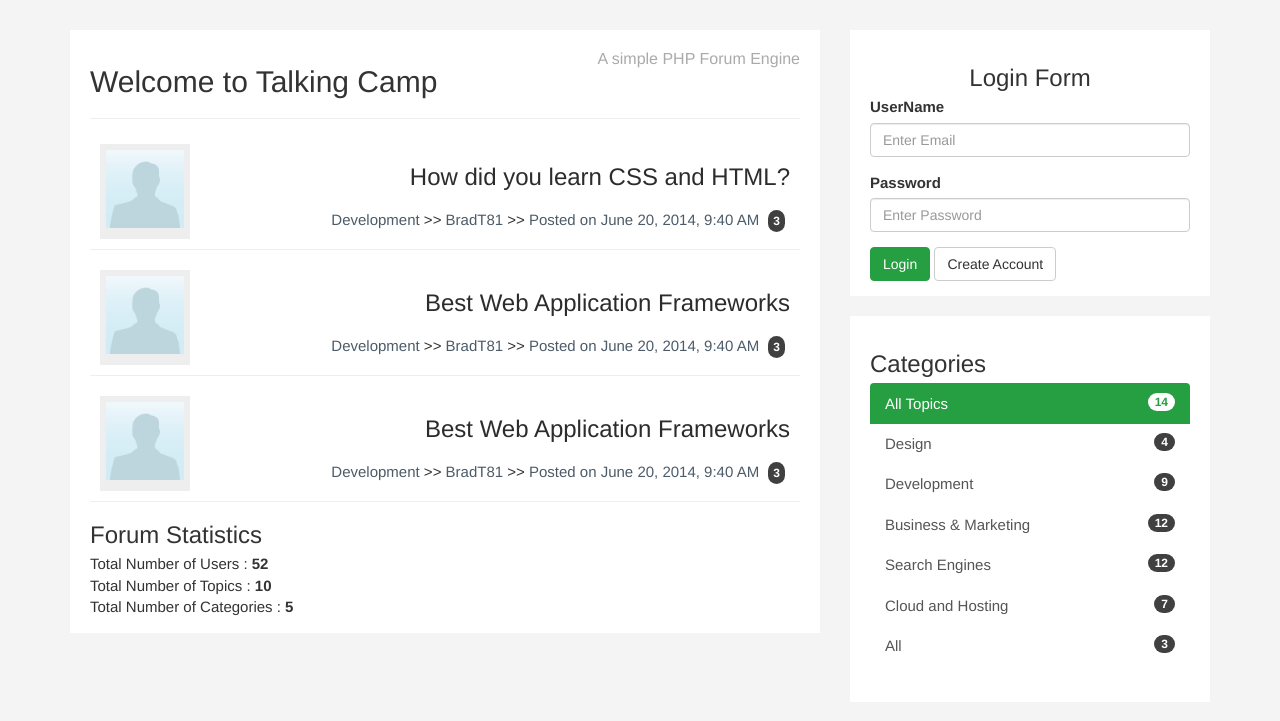
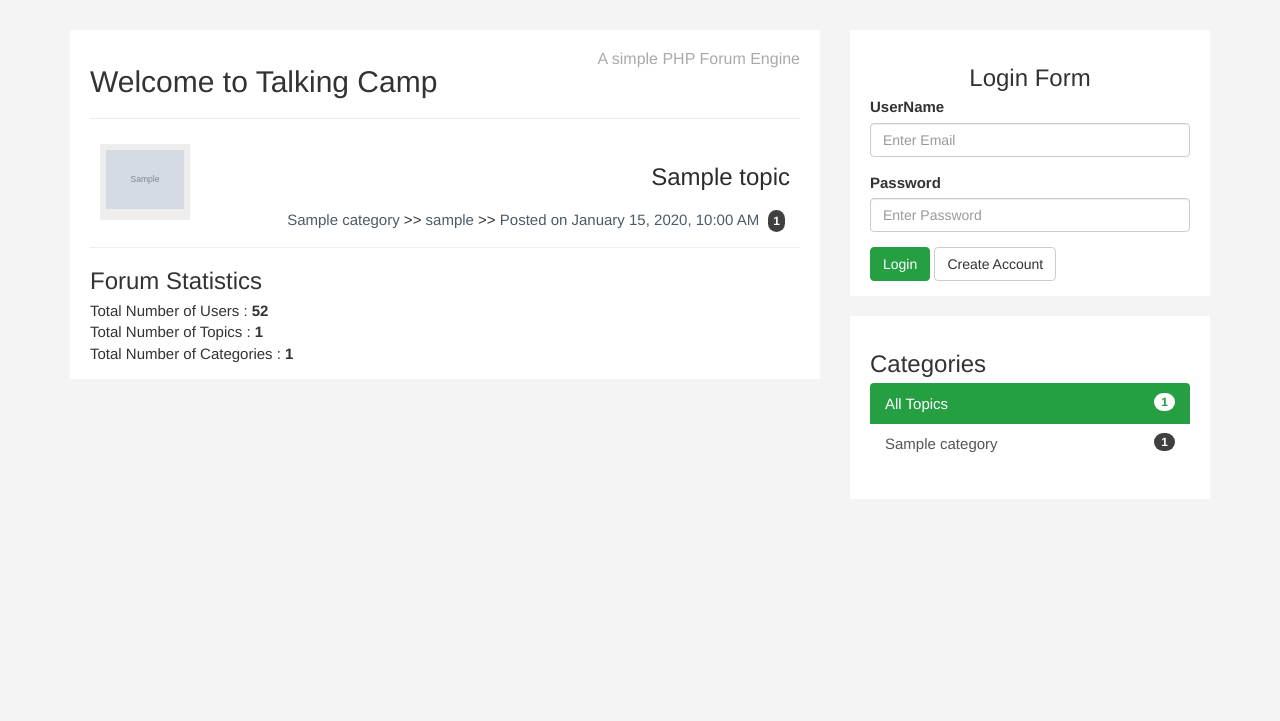
Before and after one commit to AgMyoMyint/TalkingCamp-Done-, a PHP site: page / in a window 1280 px wide. Shown: the part 50-771 px from the top of the page. Run offline with PHP 8.4, Linux system fonts and the light colour scheme; tables that the repository leaves empty or names only in its code hold one stand-in row (values such as "Sample post"); grey boxes marked "Sample" are stand-in pictures; some libraries are stand-ins or nearby versions.

Commit message:
Adding db to topics.php

```diff
--- a/core/ini.php
+++ b/core/ini.php
@@ -14,4 +14,5 @@ require_once ('helpers/db_helper.php');
 //Autoamated Classes
 function __autoload($class_name){
     require_once ('libraries/' .$class_name.'.php');
+
 }
--- a/helpers/db_helper.php
+++ b/helpers/db_helper.php
@@ -0,0 +1,44 @@
+<?php
+
+function replyCount($topic_id){
+    $db = new Database();
+    $db->query("SELECT * FROM replies WHERE topic_id=:topic_id");
+    $db->bind(':topic_id',$topic_id);
+
+    $results = $db->resultset();
+    return $db->rowCount();
+
+}
+
+function getCategories(){
+    $db = new Database();
+    $db->query("SELECT * from category");
+
+    //Assign Result Set
+    $results = $db->resultset();
+
+    return $results;
+}
+
+/*
+* Get All Topics
+*/
+ function getTotalCategories(){
+     $db = new Database();
+     $db->query("SELECT * from category");
+
+    //Assign Result Set
+    $results = $db->resultset();
+
+    return $db->rowCount();
+}
+
+ function getTotalTopics_count($id){
+     $db = new Database();
+     $db->query("SELECT * from topics where category_id = :id");
+     $db->bind(":id",$id);
+    //Assign Result Set
+    $results = $db->resultset();
+
+    return $db->rowCount();
+}
--- a/helpers/format_helper.php
+++ b/helpers/format_helper.php
@@ -0,0 +1,31 @@
+<?php
+function urlFormat($str){
+    $str = preg_replace('/\s*/','',$str );
+
+    $str = strtolower($str);
+
+    $str = urlencode ($str);
+
+    return $str;
+}
+
+function formatDate($date){
+    $date = date("F j, Y, g:s A", strtotime($date));
+
+
+    return $date;
+}
+
+function is_active($category){
+    if(isset($_GET['category'])){
+        if($_GET['category']==$category){
+            return 'active';
+        }else{
+            return '';
+        }
+    }else{
+        if($category==null){
+            return 'active';
+        }
+    }
+}
--- a/index.php
+++ b/index.php
@@ -1,9 +1,14 @@
 <?php
  require('core/ini.php');
 
+ $topic = new Topic;
+
  $template = new Template('templates/frontpage.php');
 
- $template->heading = " This is front page ";
+ $template->topics = $topic->getAll_Topics();
+$template->totalCategories = $topic->getTotalCategories();
+$template->totalTopics = $topic->getTotalTopics();
+
+
 
  echo $template;
- ?>
--- a/libraries/Database.php
+++ b/libraries/Database.php
@@ -1,5 +1,5 @@
 <?php
-include "config/config.php";
+
 
 
 class Database{
--- a/libraries/Topic.php
+++ b/libraries/Topic.php
@@ -0,0 +1,72 @@
+<?php
+
+class Topic{
+    //initialize DB Variable
+    private $db;
+
+    /*
+     *  Constructor
+     */
+
+    public function __construct()
+    {
+        $this->db = new Database();
+    }
+
+    /*
+     * Get All Topics
+     */
+    public function getAll_Topics(){
+        $this->db->query("SELECT topics.*,users.username,users.avatar, category.name
+                            FROM topics
+                            INNER JOIN users
+                                ON topics.user_id = users.id
+                            INNER JOIN category
+                                ON topics.category_id = category.id
+                            ORDER BY create_date DESC"
+                        );
+
+        //Assign Result Set
+        $results = $this->db->resultset();
+
+        return $results;
+    }
+    /*
+   * Get All Topics
+   */
+    public function getTotalCategories(){
+        $this->db->query("SELECT * from category");
+
+        //Assign Result Set
+        $results = $this->db->resultset();
+
+        return $this->db->rowCount();
+    }
+    /*
+   * Get All Topics
+   */
+    public function getTotalTopics(){
+        $this->db->query("SELECT * from topics");
+
+        //Assign Result Set
+        $results = $this->db->resultset();
+
+        return $this->db->rowCount();
+    }
+
+    function getAll_Topics_by_category_id($id){
+
+        $this->db->query("SELECT topics.*,users.username,users.avatar, category.name
+                            FROM topics
+                            INNER JOIN users
+                                ON topics.user_id = users.id
+                            INNER JOIN category
+                                ON topics.category_id = category.id where category_id = :id ORDER BY create_date DESC");
+        $this->db->bind(":id",$id);
+        //Assign Result Set
+        $results = $this->db->resultset();
+
+        return $results;
+    }
+
+}
--- a/templates/frontpage.php
+++ b/templates/frontpage.php
@@ -13,12 +13,16 @@
             <hr>
 
             <ul id="topics">
+                <?php if($topics) : ?>
+
+                    <?php foreach($topics as $topic) : ?>
+
                         <li class="topic">
                             <div class="row ">
                                 <div class="col-md-2 ">
                                     <div class="">
                                         <div class="user-info">
-                                <img class="avatar pull-left" src="gravatar.png" />
+                                            <img class="avatar pull-left" src="images/avatars/<?php echo $topic['avatar']; ?>" />
                                         </div>
                                     </div>
                                 </div>
@@ -26,73 +30,26 @@
                                     <div class="topic-content ">
                                         <h3 class=" pull-right">
                                             <a href="topic.php">
-                                    How did you learn CSS and HTML?
+                                                <?php echo $topic['title']; ?>
                                             </a>
 
                                         </h3>
                                         <div class="topic-info pull-right">
-                                <a href="category.php">Development</a> >>
-                                <a href="profile.php">BradT81</a>  >>
-                                <a href="profile.php">Posted on June 20, 2014, 9:40 AM </a>
-                                <span class="badge">3</span>
+                                            <a href="category.php"><?php echo $topic['name']; ?></a> >>
+                                            <a href="profile.php"><?php echo $topic['username']; ?></a>  >>
+                                            <a href="profile.php">Posted on <?php echo formatDate($topic['create_date']); ?> </a>
+                                            <span class="badge"><?php echo replyCount($topic['id']);?></span>
                                         </div>
                                     </div>
                                 </div>
                             </div>
                         </li>
-            <li class="topic">
-                <div class="row">
-                    <div class="col-md-2 ">
-                        <div class="user-info">
-                            <img class="avatar pull-left" src="gravatar.png" />
-                        </div>
+                    <?php endforeach; ?>
+                <?php else :  ?>
 
-                    </div>
-                    <div class="col-md-10 ">
-                        <div class="topic-content ">
-                            <h3 class=" pull-right">
-                                <a href="topic.php">
-                                    Best Web Application Frameworks
-                                </a>
-                            </h3>
-                            <div class="topic-info pull-right">
-                                <a href="category.php">Development</a> >>
-                                <a href="profile.php">BradT81</a>  >>
-                                <a href="profile.php">Posted on June 20, 2014, 9:40 AM </a>
+                    <p> No Topic to display</p>
+                <?php endif; ?>
 
-                                <span class="badge ">3</span>
-                            </div>
-                        </div>
-
-                    </div>
-                </div>
-            </li>
-
-            <li class="topic">
-                <div class="row">
-                    <div class="col-md-2 ">
-                        <div class="user-info">
-                            <img class="avatar pull-left" src="gravatar.png" />
-                        </div>
-                    </div>
-                    <div class="col-md-10 ">
-                        <div class="topic-content">
-                            <h3 class=" pull-right">
-                                <a href="topic.php">
-                                    Best Web Application Frameworks
-                                </a>
-                            </h3>
-                            <div class="topic-info  pull-right">
-                                <a href="category.php">Development</a> >>
-                                <a href="profile.php">BradT81</a>  >>
-                                <a href="profile.php">Posted on June 20, 2014, 9:40 AM </a>
-                                <span class="badge">3</span>
-                            </div>
-                        </div>
-
-                    </div>
-                </div>
-            </li>
             </ul>
 
             <h3>
@@ -101,8 +58,8 @@
 
             <ul>
                 <li>Total Number of Users : <strong>52</strong></li>
-            <li>Total Number of Topics : <strong>10</strong></li>
-            <li>Total Number of Categories : <strong>5</strong></li>
+                <li>Total Number of Topics : <strong><?php echo $totalTopics;?></strong></li>
+                <li>Total Number of Categories : <strong><?php echo $totalCategories;?></strong></li>
             </ul>
         </div>
     </div>
--- a/templates/includes/footer.php
+++ b/templates/includes/footer.php
@@ -19,7 +19,7 @@
                 </div>
 
                 <input type="submit" name="do_login" class="btn btn-primary" value="Login">
-                <a href="register.html" class="btn btn-default" >Create Account</a>
+                <a href="register.php" class="btn btn-default" >Create Account</a>
             </form>
 
         </div>
@@ -27,13 +27,26 @@
         <div class="block">
             <h3> Categories </h3>
             <div class="list-group">
-                <a href="#" class="list-group-item active"> All Topics <span class="badge pull-right">14</span> </a>
-                <a href="#" class="list-group-item "> Design  <span class="badge pull-right">4</span> </a>
-                <a href="#" class="list-group-item "> Development  <span class="badge pull-right">9</span> </a>
-                <a href="#" class="list-group-item "> Business & Marketing  <span class="badge pull-right">12</span> </a>
-                <a href="#" class="list-group-item "> Search Engines  <span class="badge pull-right">12</span> </a>
-                <a href="#" class="list-group-item "> Cloud and Hosting  <span class="badge pull-right">7</span> </a>
-                <a href="#" class="list-group-item "> All  <span class="badge pull-right">3</span> </a>
+
+
+                <a href="topics.php" class="list-group-item <?php echo is_active(""); ?>">
+                    All Topics
+                    <span class="badge pull-right">
+                            <?php echo getTotalCategories(); ?>
+                        </span>
+                </a>
+
+                <?php foreach(getCategories() as $category) : ?>
+
+                    <a href="topics.php?category=<?php echo $category["id"]; ?>" class="list-group-item <?php echo is_active($category['id']); ?>"  >
+                        <?php echo $category["name"]; ?>
+                        <span class="badge pull-right">
+                            <?php echo getTotalTopics_count($category["id"]); ?>
+                        </span>
+                    </a>
+                <?php endforeach; ?>
+
+
 
             </div>
         </div>
```
Also changed, not shown: templates/topic.php (+7 -0 lines), templates/topics.php (+68 -0 lines), templates/topicui.php (added, +165 -0 lines), topic.php (+9 -0 lines), topics.php (+21 -0 lines), images/avatars/avatar1.jpg (added), images/avatars/avatar1.png (added). Lines whose indentation alone changed are shown as unchanged.
